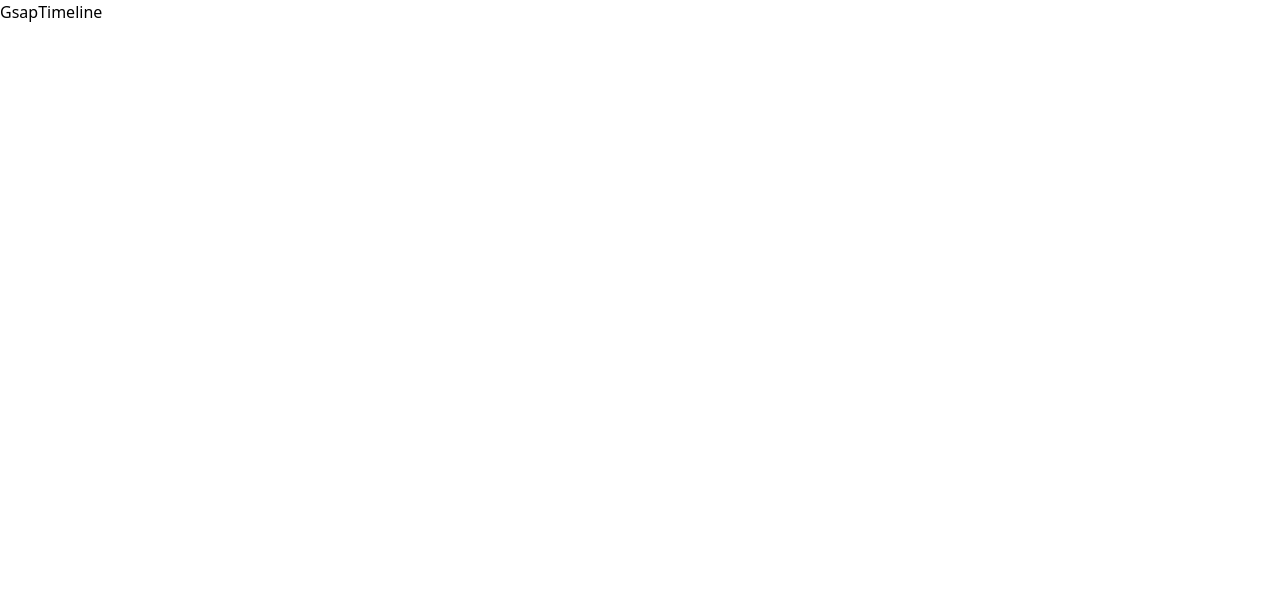
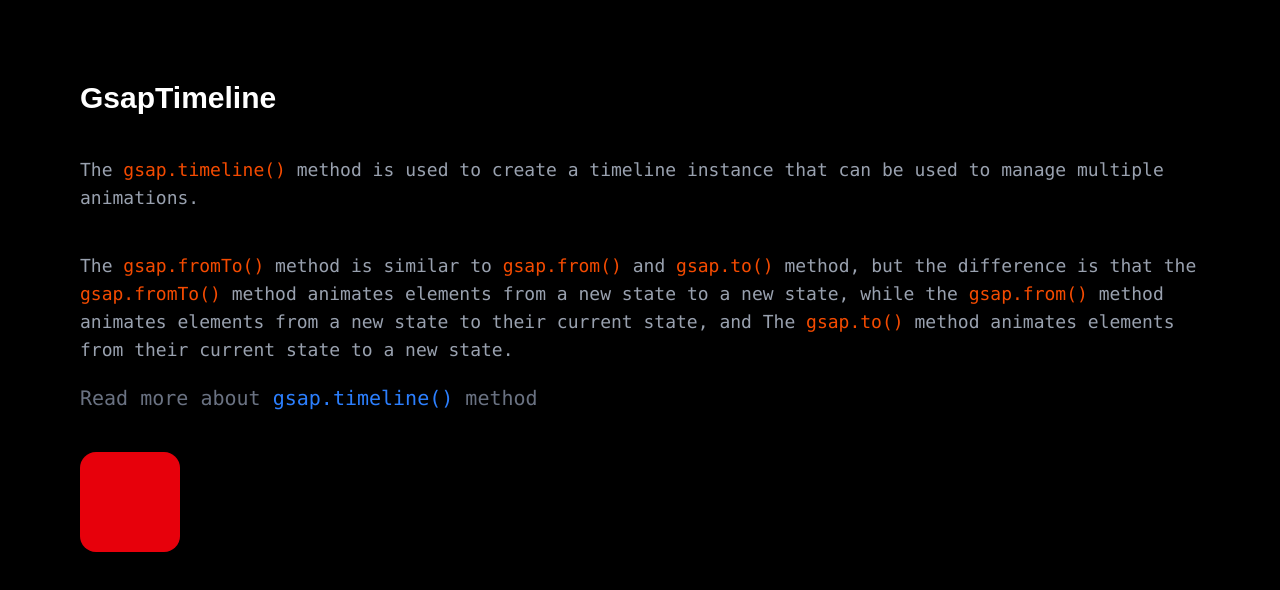
Before and after one commit to Harsh140710/GSAP_Learning, a React (Vite) app: page /gsap-timeline in a window 1280 px wide. Shown: the top 590 px of the page. Built offline with nearby package versions, Linux system fonts and the light colour scheme.

Commit message:
feat: Implement GSAP animations in GsapFrom, GsapFromTo, GsapTimeline, and update GsapTo easing

```diff
--- a/src/pages/GsapFrom.jsx
+++ b/src/pages/GsapFrom.jsx
@@ -1,7 +1,55 @@
+import { useGSAP } from "@gsap/react";
+import gsap from "gsap";
+
 const GsapFrom = () => {
+  //ToDO: implement the gsap.to() method
+
+  useGSAP(() => {
+    gsap.from("#green-box", {
+      x: 250,
+      repeat: -1,
+      yoyo: true,
+      rotate: 100,
+      ease: "power2"
+    });
+  }, []);
+
   return (
-    <div>GsapFrom</div>
-  )
+    <main className="flex p-20 flex-col h-screen bg-black">
+      <h1 className="poppins-bold text-white mb-10 text-3xl">GsapFrom</h1>
+
+      <p className="font-mono text-gray-400 text-lg">
+        The <span className="text-orange-600">gsap.from()</span> method is used to
+        animate elements from a new state to their current state.
+      </p>
+
+      <p className="font-mono text-gray-400 text-lg mt-10">
+        The <span className="text-orange-600">gsap.from()</span> method is similar
+        to <span className="text-orange-600">gsap.to()</span> method, but the
+        difference is that the{" "}
+        <span className="text-orange-600">gsap.from()</span> method animates
+        elements from a new state to their current state, while the{" "}
+        <span className="text-orange-600">gsap.to()</span> method animates
+        elements from their current state to a new state.
+      </p>
+
+      <p className="text-gray-500 mt-5 text-xl font-mono">
+        Read more about{" "}
+        <a
+          className="text-blue-500"
+          href="https://gsap.com/docs/v3/GSAP/gsap.from()"
+          target="_blank"
+        >
+          gsap.from()
+        </a>{" "}
+        method
+      </p>
+
+      <div
+        id="green-box"
+        className="bg-green-600 w-25 h-25 rounded-2xl text-white mt-10"></div>
+    </main>
+  );
 }
 
 export default GsapFrom
--- a/src/pages/GsapFromTo.jsx
+++ b/src/pages/GsapFromTo.jsx
@@ -1,7 +1,63 @@
+import { useGSAP } from "@gsap/react";
+import gsap from "gsap";
+
 const GsapFromTo = () => {
+  //ToDO: implement the gsap.to() method
+
+  useGSAP(() => {
+    gsap.fromTo("#red-box", {
+      x: 0,
+      rotate: 0,
+      borderRadius: '0%'
+    },
+    {
+      x: 500,
+      repeat: -1,
+      yoyo: true,
+      borderRadius: '100%',
+      rotate: 100,
+      duration: 2,
+      ease: "bounce.out"
+    });
+  }, []);
+
   return (
-    <div>GsapFromTo</div>
-  )
+    <main className="flex p-20 flex-col h-screen bg-black">
+      <h1 className="poppins-bold text-white mb-10 text-3xl">GsapFromTo</h1>
+
+      <p className="font-mono text-gray-400 text-lg">
+        The <span className="text-orange-600">gsap.fromTo()</span> method is used to
+        animate elements from a new state to a new state.
+      </p>
+
+      <p className="font-mono text-gray-400 text-lg mt-10">
+        The <span className="text-orange-600">gsap.fromTo()</span> method is similar
+        to <span className="text-orange-600">gsap.from()</span> and <span className="text-orange-600">gsap.to()</span> method, but the
+        difference is that the{" "}
+        <span className="text-orange-600">gsap.fromTo()</span> method animates
+        elements from a new state to a new state, while the{" "}
+        <span className="text-orange-600">gsap.from()</span> method animates
+        elements from a new state to their current state, and The <span className="text-orange-600">gsap.to()</span> method animates
+        elements from their current state to a new state.
+      </p>
+
+      <p className="text-gray-500 mt-5 text-xl font-mono">
+        Read more about{" "}
+        <a
+          className="text-blue-500"
+          href="https://gsap.com/docs/v3/GSAP/gsap.fromTo()"
+          target="_blank"
+        >
+          gsap.fromto()
+        </a>{" "}
+        method
+      </p>
+
+      <div
+        id="red-box"
+        className="bg-red-600 w-25 h-25 rounded-2xl text-white mt-10"></div>
+    </main>
+  );
 }
 
 export default GsapFromTo
--- a/src/pages/GsapTimeline.jsx
+++ b/src/pages/GsapTimeline.jsx
@@ -1,7 +1,63 @@
+import { useGSAP } from "@gsap/react";
+import gsap from "gsap";
+
 const GsapTimeline = () => {
+  //ToDO: implement the gsap.to() method
+
+  useGSAP(() => {
+    gsap.timeline("#red-box", {
+      x: 0,
+      rotate: 0,
+      borderRadius: '0%'
+    },
+    {
+      x: 500,
+      repeat: -1,
+      yoyo: true,
+      borderRadius: '100%',
+      rotate: 100,
+      duration: 2,
+      ease: "bounce.out"
+    });
+  }, []);
+
   return (
-    <div>GsapTimeline</div>
-  )
+    <main className="flex p-20 flex-col h-screen bg-black">
+      <h1 className="poppins-bold text-white mb-10 text-3xl">GsapTimeline</h1>
+
+      <p className="font-mono text-gray-400 text-lg">
+        The <span className="text-orange-600">gsap.timeline()</span> method is used to
+        create a timeline instance that can be used to manage multiple animations.
+      </p>
+
+      <p className="font-mono text-gray-400 text-lg mt-10">
+        The <span className="text-orange-600">gsap.fromTo()</span> method is similar
+        to <span className="text-orange-600">gsap.from()</span> and <span className="text-orange-600">gsap.to()</span> method, but the
+        difference is that the{" "}
+        <span className="text-orange-600">gsap.fromTo()</span> method animates
+        elements from a new state to a new state, while the{" "}
+        <span className="text-orange-600">gsap.from()</span> method animates
+        elements from a new state to their current state, and The <span className="text-orange-600">gsap.to()</span> method animates
+        elements from their current state to a new state.
+      </p>
+
+      <p className="text-gray-500 mt-5 text-xl font-mono">
+        Read more about{" "}
+        <a
+          className="text-blue-500"
+          href="https://gsap.com/docs/v3/GSAP/gsap.timeline()"
+          target="_blank"
+        >
+          gsap.timeline()
+        </a>{" "}
+        method
+      </p>
+
+      <div
+        id="red-box"
+        className="bg-red-600 w-25 h-25 rounded-2xl text-white mt-10"></div>
+    </main>
+  );
 }
 
 export default GsapTimeline
--- a/src/pages/GsapTo.jsx
+++ b/src/pages/GsapTo.jsx
@@ -10,6 +10,7 @@ const GsapTo = () => {
       repeat: -1,
       yoyo: true,
       rotate: 100,
+      ease: "power1.inOut"
     });
   }, []);
 
```
